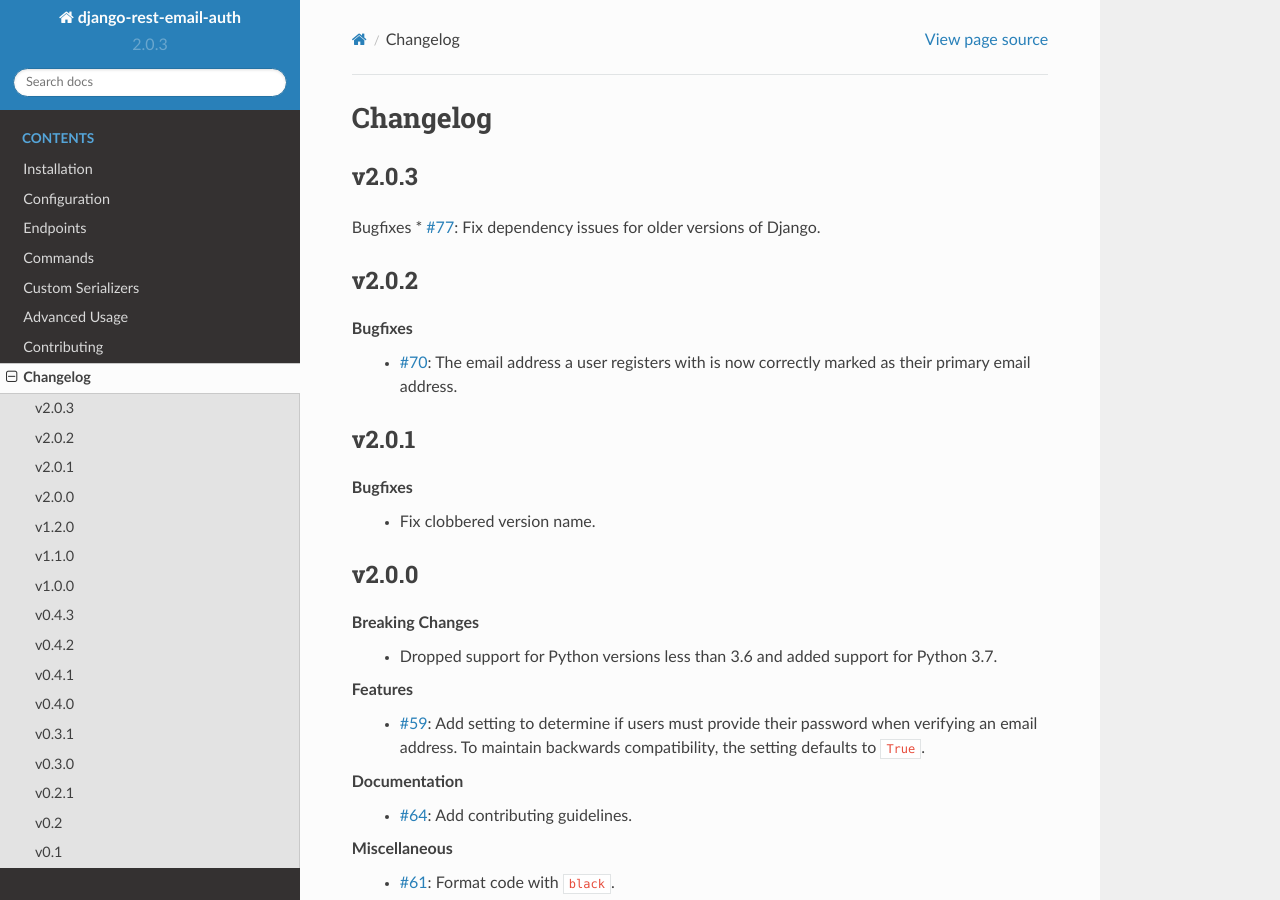
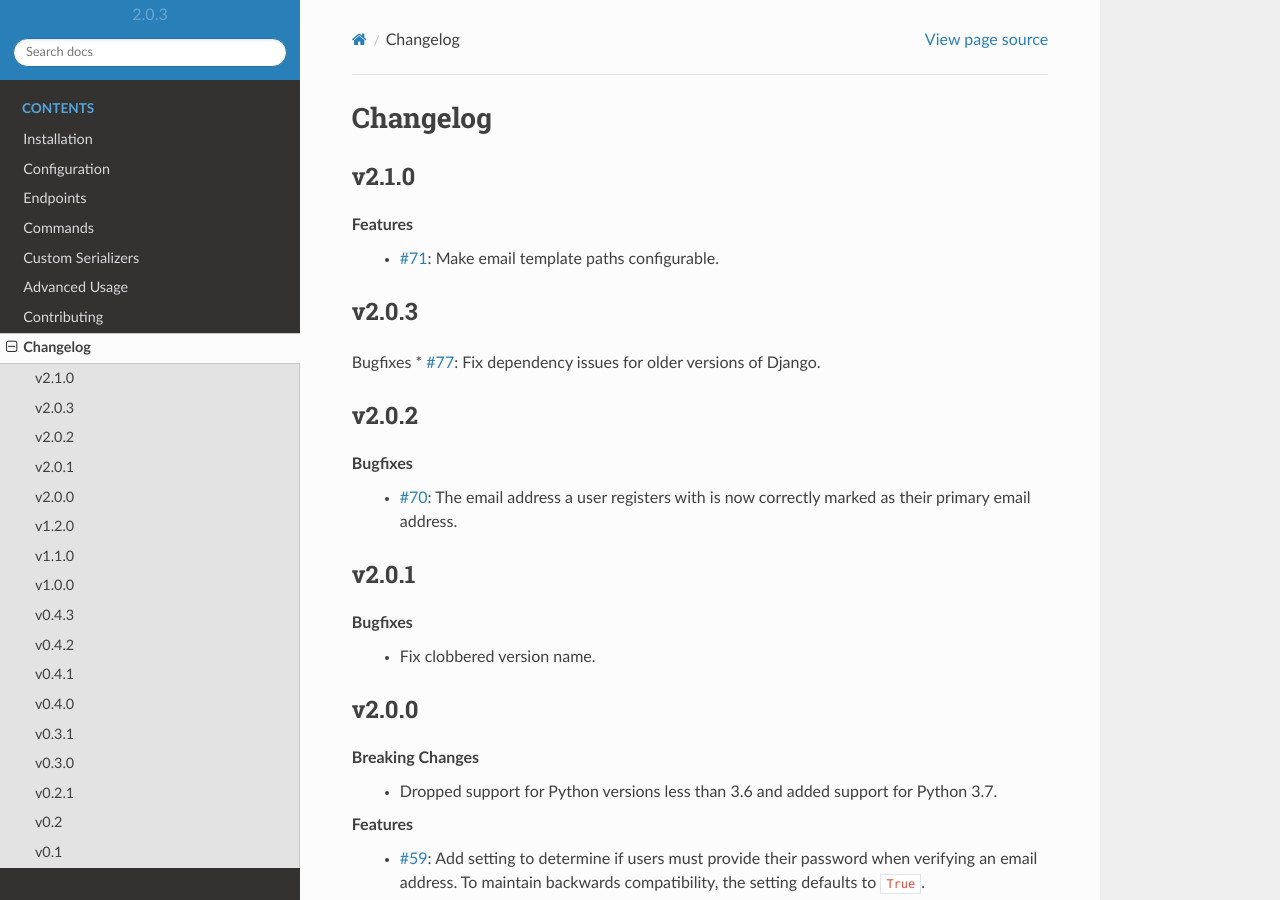
Before and after one commit to cdriehuys/django-rest-email-auth, a Sphinx documentation site: the page built from docs/CHANGELOG.rst, in a window 1280 px wide and 900 px high. Built offline with Sphinx 7.4.7 and the Read the Docs theme 2.0.0, drawn with Linux system fonts in a browser that asks for light colours.

Commit message:
Add changelog for v2.1.0.

```diff
--- a/docs/CHANGELOG.rst
+++ b/docs/CHANGELOG.rst
@@ -1,5 +1,12 @@
 Changelog
 =========
+
+
+v2.1.0
+------
+
+Features
+  * :issue:`71`: Make email template paths configurable.
 
 
 v2.0.3
```
